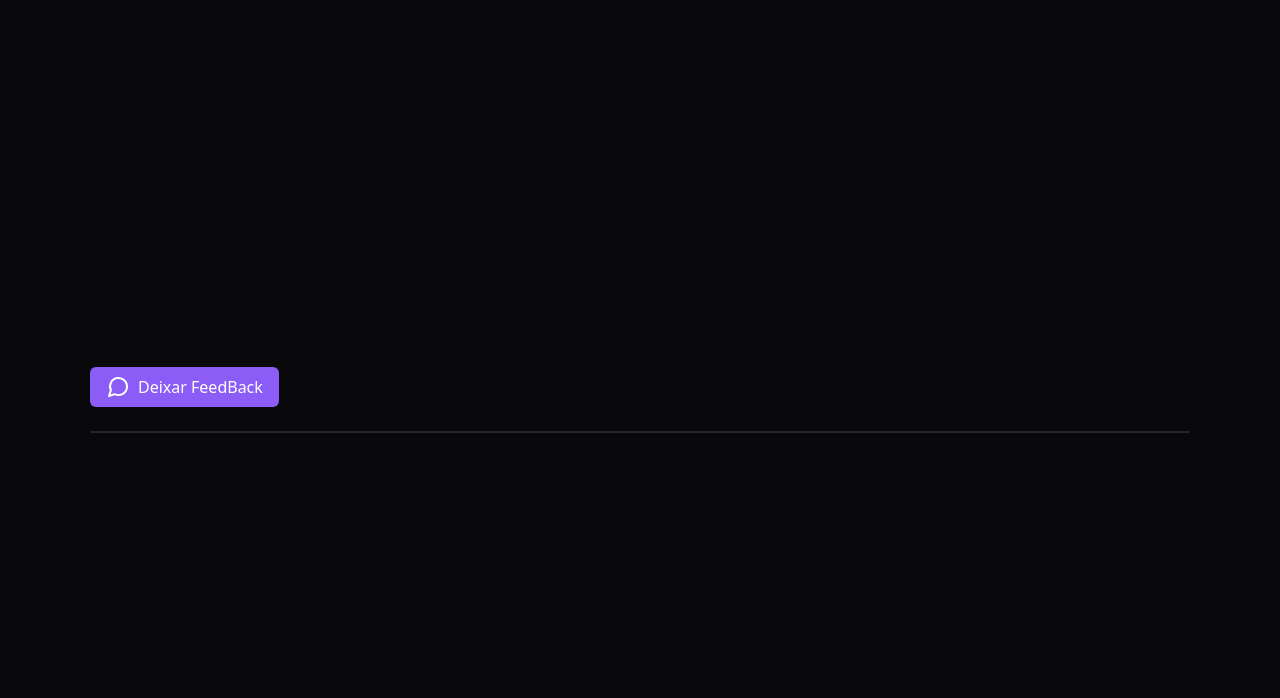
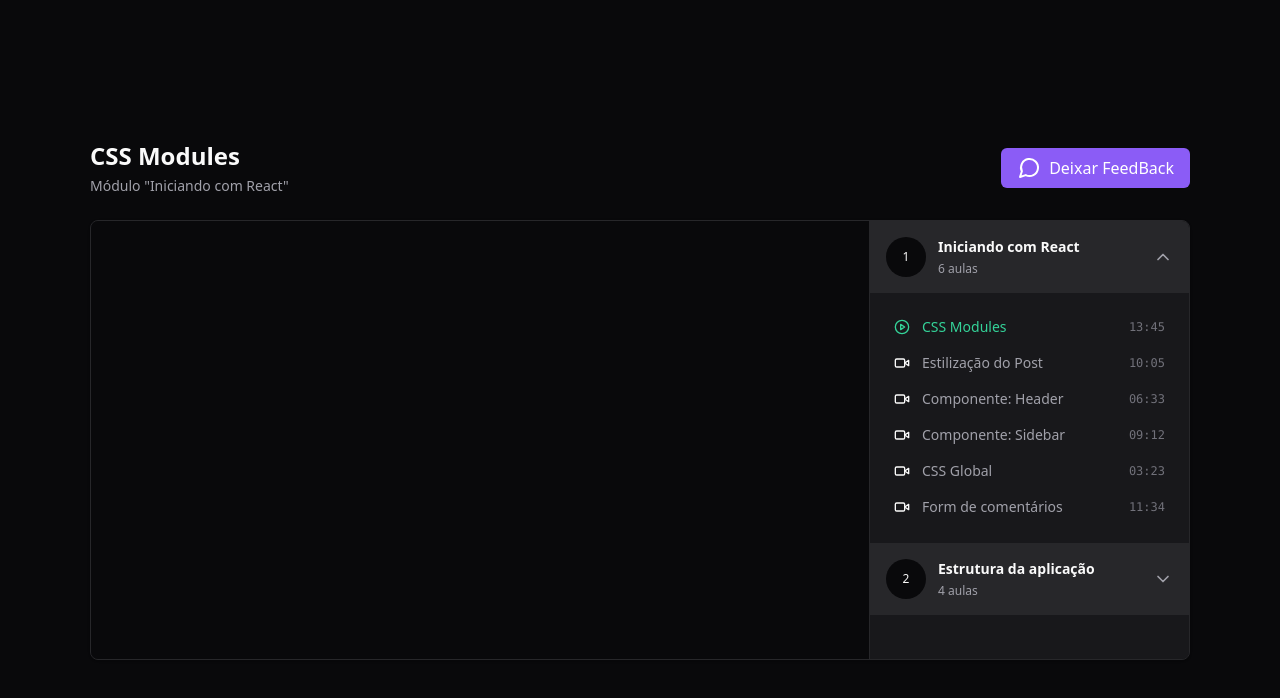
Before and after one commit to jarilton/react-redux-zustand, a React (Vite) app: page / in a window 1280 px wide. Shown: the top 698 px of the page. Built offline with nearby package versions, Linux system fonts and the light colour scheme; data requests are answered from the project's data file.

Commit message:
feat: loading

```diff
--- a/src/components/Header/index.tsx
+++ b/src/components/Header/index.tsx
@@ -1,15 +1,23 @@
+import { useAppSelector } from "../../store";
 import { useCurrentLesson } from "../../store/slices/player";
 
 export const Header = () => {
   const { currentModule, currentLesson } = useCurrentLesson();
+  const isCourseLoading = useAppSelector((state) => state.player.isLoading);
 
-  if (!currentLesson || !currentModule) return null;
+  if (isCourseLoading) {
+    return (
+      <div className="flex flex-col gap-1">
+        <h1 className="text-2xl font-bold">Carregando...</h1>
+      </div>
+    );
+  }
 
   return (
     <div className="flex flex-col gap-1">
-      <h1 className="text-2xl font-bold">{currentLesson.title}</h1>
+      <h1 className="text-2xl font-bold">{currentLesson?.title}</h1>
       <span className="text-sm text-zinc-400">
-        Módulo "{currentModule.title}"
+        Módulo "{currentModule?.title}"
       </span>
     </div>
   );
--- a/src/components/Video/index.tsx
+++ b/src/components/Video/index.tsx
@@ -1,28 +1,33 @@
 import ReactPlayer from "react-player";
 import { next, useCurrentLesson } from "../../store/slices/player";
-import { useAppDispatch } from "../../store";
+import { useAppDispatch, useAppSelector } from "../../store";
+import { Loader } from "lucide-react";
 
 export const Video = () => {
   const dispatch = useAppDispatch();
-
   const { currentLesson } = useCurrentLesson();
+  const isCourseLoading = useAppSelector((state) => state.player.isLoading);
 
   const handleNextPlay = () => {
     dispatch(next());
   };
 
-  if (!currentLesson) return null;
-
   return (
     <div className="w-ful bg-zinc-950 aspect-video">
+      {isCourseLoading ? (
+        <div className="flex h-full items-center justify-center">
+          <Loader className="w-6 h-6 text-zinc-400 animate-spin" />
+        </div>
+      ) : (
         <ReactPlayer
-        url={`https://www.youtube.com/watch?v=${currentLesson.id}`}
+          url={`https://www.youtube.com/watch?v=${currentLesson?.id}`}
           width="100%"
           height="100%"
           controls
           playing
           onEnded={handleNextPlay}
         />
+      )}
     </div>
   );
 };
--- a/src/store/slices/player/index.ts
+++ b/src/store/slices/player/index.ts
@@ -18,12 +18,14 @@
   course: Course | null;
   currentModuleIndex: number;
   currentLessonIndex: number;
+  isLoading: boolean;
 }
 
 const initialState: playerState = {
   course: null,
   currentModuleIndex: 0,
   currentLessonIndex: 0,
+  isLoading: true,
 };
 
 export const loadCourse = createAsyncThunk("player/load", async () => {
@@ -54,10 +56,20 @@
       }
     },
   },
+  extraReducers: (builder) => {
+    builder.addCase(loadCourse.pending, (state) => {
+      state.isLoading = true;
+    });
+
+    builder.addCase(loadCourse.fulfilled, (state, action) => {
+      state.course = action.payload;
+      state.isLoading = false;
+    });
+  },
 });
 
 export const player = playerSlice.reducer;
-export const { play, next, start } = playerSlice.actions;
+export const { play, next } = playerSlice.actions;
 
 export const useCurrentLesson = () => {
   return useAppSelector((state) => {
```
Also changed, not shown: 1 other file (tests, documents, lock files or other folders). Lines whose indentation alone changed are shown as unchanged.
